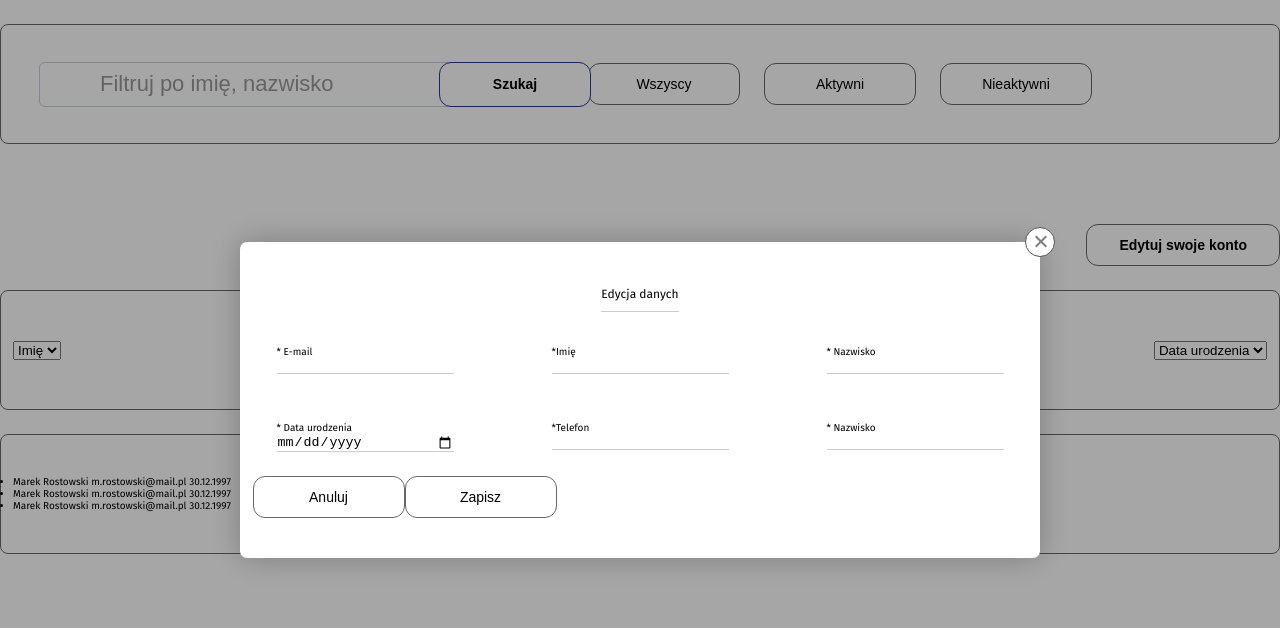
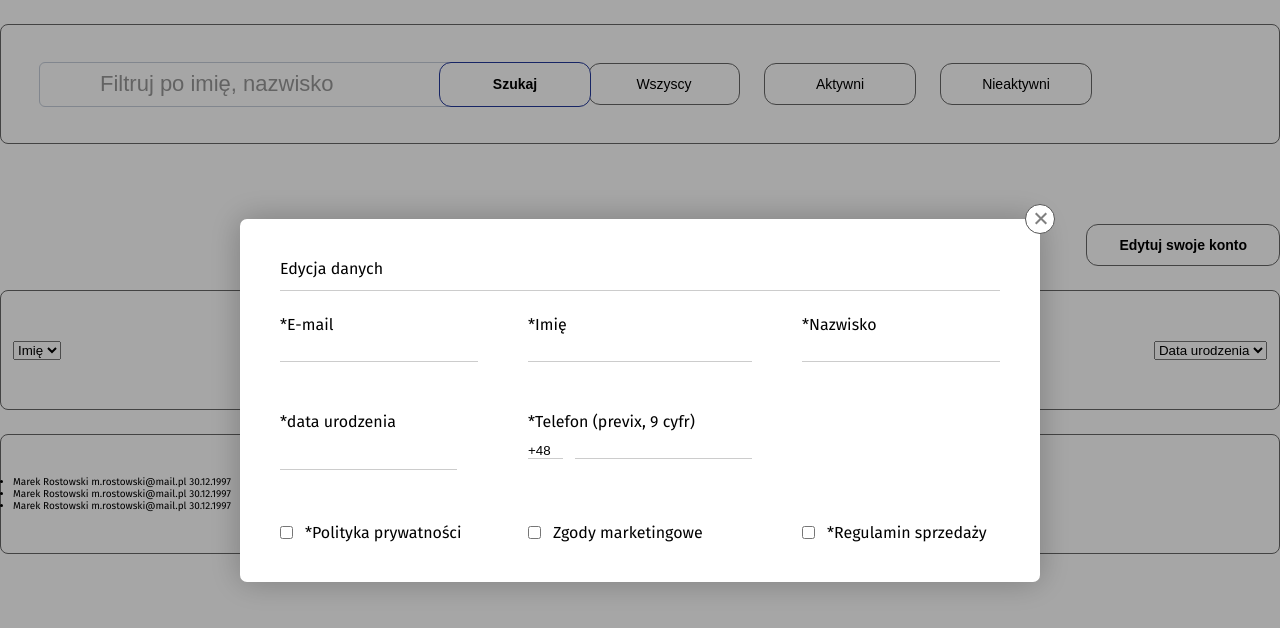
Before and after one commit to KacperGora/ultimatesystems, a React (Create React App) app: page / in a window 1280 px wide. Both pictures are taken after a click on the button "Edytuj swoje konto". Shown: the top 628 px of the page. Built offline with nearby package versions, Linux system fonts and the light colour scheme.

Commit message:
datepicker added to modal

```diff
--- a/package.json
+++ b/package.json
@@ -14,7 +14,9 @@
     "@types/node": "^16.11.62",
     "@types/react": "^18.0.21",
     "@types/react-dom": "^18.0.6",
+    "@types/react-datepicker": "4.4.2",
     "react": "^18.2.0",
+    "react-datepicker": "^4.8.0",
     "react-dom": "^18.2.0",
     "react-scripts": "5.0.1",
     "styled-components": "^5.3.6",
@@ -46,6 +48,7 @@
     ]
   },
   "devDependencies": {
+    "@types/react-datepicker": "^4.4.2",
     "@types/styled-components": "^5.1.26"
   }
 }
--- a/src/components/UsersList/components/ModalPopup/BaseModalWrapper.tsx
+++ b/src/components/UsersList/components/ModalPopup/BaseModalWrapper.tsx
@@ -32,7 +32,6 @@ const BaseModalWrapper: React.FC<BaseModalWrapperProps> = ({
         <DesktopCloseButton onClick={onBackdropClick}>
           <CloseSign onClick={onBackdropClick} />
         </DesktopCloseButton>
-        <Header>{header}</Header>
 
         {content}
       </DesktopModalContainer>
--- a/src/components/UsersList/components/ModalPopup/EditInfoModal.tsx
+++ b/src/components/UsersList/components/ModalPopup/EditInfoModal.tsx
@@ -1,6 +1,15 @@
-import React from "react";
+import React, { useState, useRef } from "react";
 import { StyledButton } from "../../../styles/styles";
-
+import {
+  CheckBoxInput,
+  InputTel,
+  InputTelBox,
+  Label,
+  StyledForm,
+  StyledInputContainer,
+} from "./ModalPopup";
+import DatePicker from "react-datepicker";
+import "react-datepicker/dist/react-datepicker.css";
 interface EditInfoModalProps {
   onBackdropClick: () => void;
   isModalVisible: boolean;
@@ -10,102 +19,66 @@ const EditInfoModal: React.FC<EditInfoModalProps> = ({
   isModalVisible,
   onBackdropClick,
 }) => {
+  const [startDate, setStartDate] = useState<Date | null>();
+
   return (
-    <div>
-      <form>
-        <div
-          style={{
-            display: "grid",
-            gridTemplateColumns: "1fr 1fr 1fr",
-            gap: "50px",
-          }}
-        >
-          <div
-            style={{ display: "flex", flexDirection: "column", margin: "24px" }}
-          >
-            <label style={{ fontSize: "10px" }}>* E-mail</label>
-            <input
-              style={{
-                border: "none ",
-                outline: "none",
-                borderBottom: "1px solid #ccc",
-              }}
-            ></input>
-          </div>
-          <div
-            style={{ display: "flex", flexDirection: "column", margin: "24px" }}
-          >
-            <label style={{ fontSize: "10px" }}>*Imię</label>
-            <input
-              style={{
-                border: "none ",
-                outline: "none",
-                borderBottom: "1px solid #ccc",
-              }}
-            ></input>
-          </div>
-          <div
-            style={{ display: "flex", flexDirection: "column", margin: "24px" }}
-          >
-            <label style={{ fontSize: "10px" }}>* Nazwisko</label>
-            <input
-              style={{
-                border: "none ",
-                outline: "none",
-                borderBottom: "1px solid #ccc",
-              }}
-            ></input>
-          </div>
-        </div>
-        <div
-          style={{
-            display: "grid",
-            gridTemplateColumns: "1fr 1fr 1fr",
-            gap: "50px",
-          }}
-        >
-          <div
-            style={{ display: "flex", flexDirection: "column", margin: "24px" }}
-          >
-            <label style={{ fontSize: "10px" }}>* Data urodzenia</label>
-            <input
-              type="date"
-              style={{
-                border: "none ",
-                outline: "none",
-                borderBottom: "1px solid #ccc",
-              }}
-            ></input>
-          </div>
-          <div
-            style={{ display: "flex", flexDirection: "column", margin: "24px" }}
-          >
-            <label style={{ fontSize: "10px" }}>*Telefon</label>
-            <input
-              style={{
-                border: "none ",
-                outline: "none",
-                borderBottom: "1px solid #ccc",
-              }}
-            ></input>
-          </div>
-          <div
-            style={{ display: "flex", flexDirection: "column", margin: "24px" }}
-          >
-            <label style={{ fontSize: "10px" }}>* Nazwisko</label>
-            <input
-              style={{
-                border: "none ",
-                outline: "none",
-                borderBottom: "1px solid #ccc",
-              }}
-            ></input>
-          </div>
-        </div>
-        <StyledButton small>Anuluj</StyledButton>
-        <StyledButton small>Zapisz</StyledButton>
-      </form>
-    </div>
+    <>
+      <p
+        style={{
+          display: "flex",
+          alignSelf: "flex-start",
+          fontSize: "16px",
+          marginBottom: "24px",
+          borderBottom: "1px solid #ccc",
+          width: "100%",
+          paddingBottom: "12px",
+        }}
+      >
+        Edycja danych
+      </p>
+      <StyledForm>
+        <StyledInputContainer>
+          <label htmlFor="mail">*E-mail</label>
+          <input id="mail" />
+        </StyledInputContainer>
+        <StyledInputContainer>
+          <label htmlFor="name">*Imię</label>
+          <input id="name" />
+        </StyledInputContainer>
+        <StyledInputContainer>
+          <label htmlFor="surname">*Nazwisko</label>
+          <input id="surname"></input>
+        </StyledInputContainer>
+        <StyledInputContainer>
+          <label htmlFor="birthdate">*data urodzenia</label>
+          <DatePicker
+            selected={startDate}
+            dateFormat="dd-MM-yy"
+            onChange={(date: Date | null) => setStartDate(date)}
+          />
+        </StyledInputContainer>
+        <StyledInputContainer>
+          <label htmlFor="tel">*Telefon (previx, 9 cyfr)</label>
+          <InputTelBox>
+            <InputTel defaultValue="+48" />
+            <input type="tel" id="tel"></input>
+          </InputTelBox>
+        </StyledInputContainer>
+        <StyledInputContainer />
+        <StyledInputContainer checkbox>
+          <CheckBoxInput type="checkbox"></CheckBoxInput>
+          <Label>*Polityka prywatności</Label>
+        </StyledInputContainer>
+        <StyledInputContainer checkbox>
+          <CheckBoxInput type="checkbox"></CheckBoxInput>
+          <Label>Zgody marketingowe</Label>
+        </StyledInputContainer>
+        <StyledInputContainer checkbox>
+          <CheckBoxInput type="checkbox" />
+          <Label>*Regulamin sprzedaży</Label>
+        </StyledInputContainer>
+      </StyledForm>
+    </>
   );
 };
 export default EditInfoModal;
--- a/src/components/UsersList/components/ModalPopup/ModalPopup.ts
+++ b/src/components/UsersList/components/ModalPopup/ModalPopup.ts
@@ -1,5 +1,8 @@
 import styled from "styled-components";
-
+type Props = {
+  tel?: boolean;
+  checkbox?: boolean;
+};
 export const ModalContainer = styled.div`
   background-color: white;
 
@@ -76,3 +79,48 @@ export const DesktopCloseButton = styled(CloseButton)`
   top: -${CLOSE_BUTTON_SIZE / 2}px;
   left: calc(100% - ${CLOSE_BUTTON_SIZE / 2}px);
 `;
+////MODAL FORM ////
+
+export const StyledModalForm = styled.form``;
+
+// export const StyledFormGridContainer = styled.div`
+//   display: grid;
+//   grid-template-columns: repeat(3, 1fr);
+
+//   gap: 50px;
+// `;
+
+export const StyledForm = styled.form`
+  display: grid;
+  grid-template-columns: repeat(3, 1fr);
+
+  gap: 50px;
+
+  input {
+    border: none;
+    border-bottom: 1px solid #ccc;
+    outline: none;
+  }
+`;
+export const StyledInputContainer = styled.div<Props>`
+  display: flex;
+
+  flex-direction: ${(props) => (props.checkbox ? "row" : "column")};
+  align-items: ${(props) => (props.checkbox ? "center" : "")};
+  gap: 12px;
+  label {
+    font-size: 16px;
+  }
+`;
+
+export const InputTelBox = styled.div`
+  display: flex;
+  gap: 12px;
+`;
+export const InputTel = styled.input`
+  width: 35px;
+`;
+export const CheckBoxInput = styled.input``;
+export const Label = styled.label`
+  font-size: 16px;
+`;
```
Also changed, not shown: .d.ts (added), 1 other file (tests, documents, lock files or other folders).
